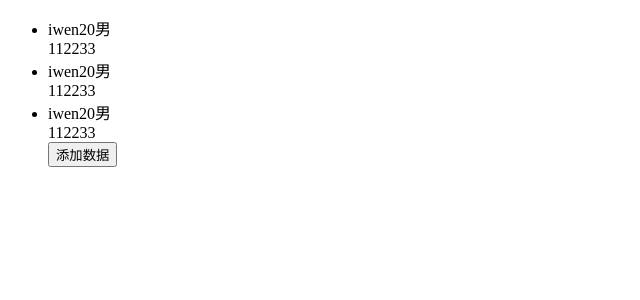
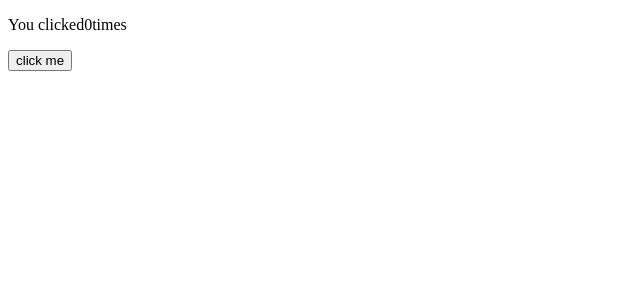
Before and after one commit to LouieJiang/react-study, a React (Create React App) app: page / in a window 1280 px wide. Shown: the top 300 px of the page, without its empty margins (0-640 px from the left). Built offline with nearby package versions, Linux system fonts and the light colour scheme.

Commit message:
ADD: State Hook

```diff
--- /dev/null
+++ b/src/HookDemo.jsx
@@ -0,0 +1,13 @@
+import React, { useState } from 'react'
+
+function HookDemo(params) {
+  const [count, setCount] = useState(0)
+  return (
+    <div>
+      <p>You clicked{count}times</p>
+      <button onClick={() => setCount(count + 1)}>click me</button>
+    </div>
+  )
+}
+
+export default HookDemo
--- a/src/index.js
+++ b/src/index.js
@@ -6,6 +6,7 @@ import ComponentLife from './ComponentLife'
 import SetStateDemo from './setStateDemo'
 import IfDemo from './ifDemo'
 import KeyDemo from './keyDemo'
+import HookDemo from './HookDemo'
 // function tick(params) {
 //   const element = (
 //     <div>
@@ -16,7 +17,7 @@ import KeyDemo from './keyDemo'
 //   ReactDOM.render(element, document.getElementById('root'))
 // }
 // setInterval(tick, 1000)
-ReactDOM.render(<KeyDemo></KeyDemo>, document.getElementById('root'))
+ReactDOM.render(<HookDemo></HookDemo>, document.getElementById('root'))
 
 // If you want your app to work offline and load faster, you can change
 // unregister() to register() below. Note this comes with some pitfalls.
```
